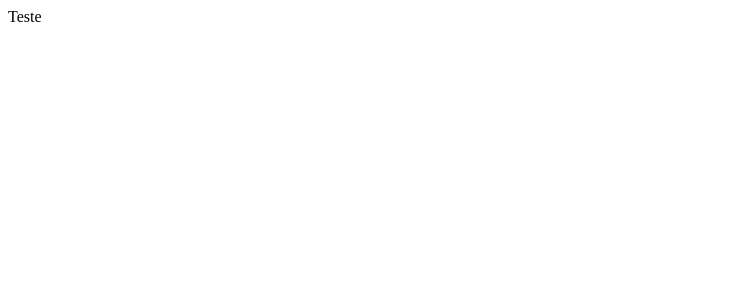
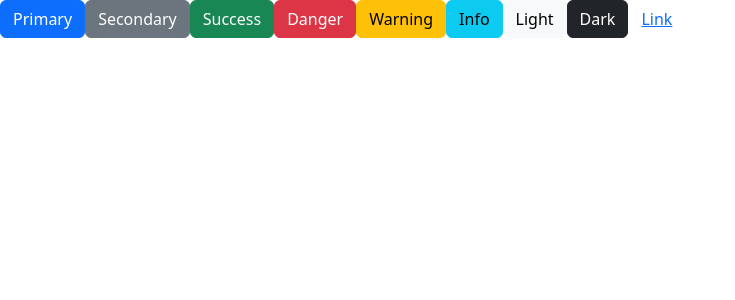
Before and after one commit to natalia-r-l/Angular-Anamnese, an Angular app: page / in a window 1280 px wide. Shown: the top 300 px of the page, without its empty margins (0-735 px from the left). Built offline with nearby package versions, Linux system fonts and the light colour scheme.

Commit message:
bootstrap installation

```diff
--- a/angular.json
+++ b/angular.json
@@ -23,9 +23,12 @@
               "src/assets"
             ],
             "styles": [
-              "src/styles.css"
+              "src/styles.css",
+              "./node_modules/bootstrap/dist/css/bootstrap.min.css"
             ],
-            "scripts": []
+            "scripts": [
+              "./node_modules/bootstrap/dist/js/bootstrap.min.js"
+            ]
           },
           "configurations": {
             "production": {
--- a/package.json
+++ b/package.json
@@ -18,6 +18,8 @@
     "@angular/platform-browser": "^14.2.0",
     "@angular/platform-browser-dynamic": "^14.2.0",
     "@angular/router": "^14.2.0",
+    "@popperjs/core": "^2.11.8",
+    "bootstrap": "^5.3.2",
     "rxjs": "~7.5.0",
     "tslib": "^2.3.0",
     "zone.js": "~0.11.4"
--- a/src/app/app.component.html
+++ b/src/app/app.component.html
@@ -1 +1,11 @@
-Teste
+
+<button type="button" class="btn btn-primary">Primary</button>
+<button type="button" class="btn btn-secondary">Secondary</button>
+<button type="button" class="btn btn-success">Success</button>
+<button type="button" class="btn btn-danger">Danger</button>
+<button type="button" class="btn btn-warning">Warning</button>
+<button type="button" class="btn btn-info">Info</button>
+<button type="button" class="btn btn-light">Light</button>
+<button type="button" class="btn btn-dark">Dark</button>
+
+<button type="button" class="btn btn-link">Link</button>
```
Also changed, not shown: 1 other file (tests, documents, lock files or other folders).
